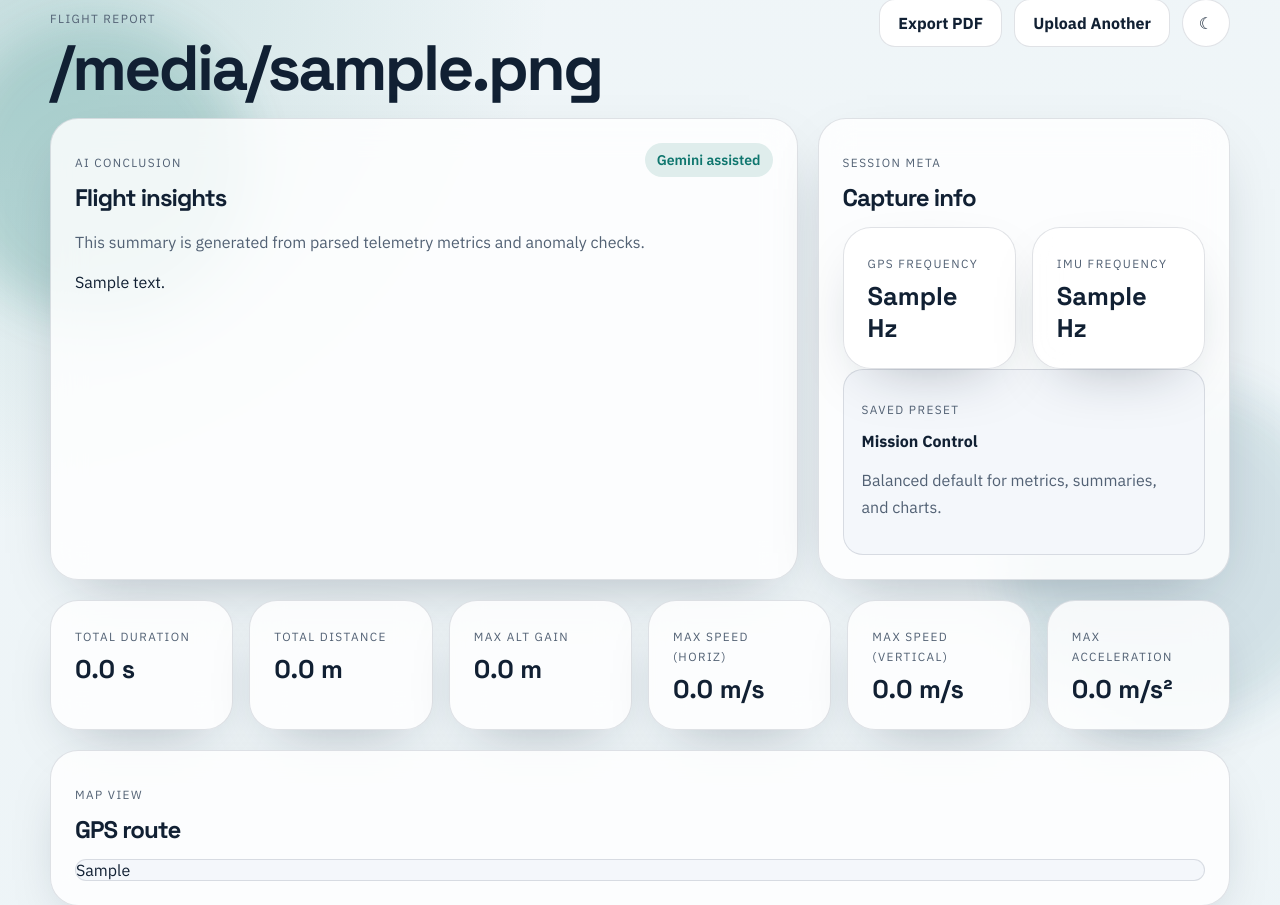
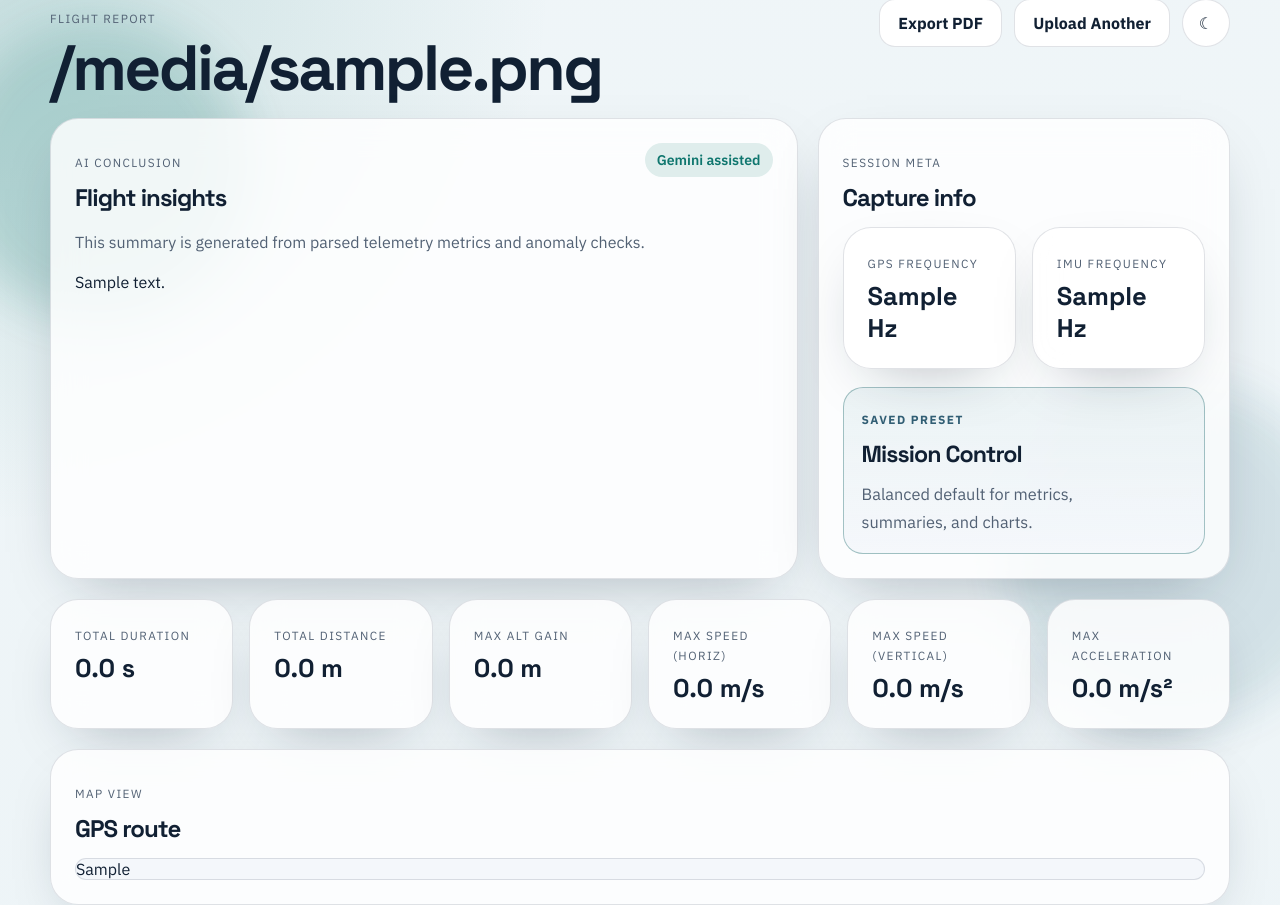
Before and after one commit to desireless69/Hackaton, a FastAPI app: template src/templates/result.html in a window 1280 px wide. Shown: the part 29-934 px from the top of the page. Run offline with FastAPI, Linux system fonts and the light colour scheme; the template is opened without the code that fills it: most values are stand-ins (such as "Sample title", 1, 10 or a date in 2020).

Commit message:
pre release version
fixed some spacing issues

```diff
--- a/src/static/css/app.css
+++ b/src/static/css/app.css
@@ -170,6 +170,7 @@ h2 {
 
 .hero-grid {
     grid-template-columns: minmax(0, 1.5fr) minmax(320px, 0.9fr);
+    margin-bottom: 10px;
 }
 
 .report-grid {
@@ -489,6 +490,47 @@ h2 {
     padding: 18px;
 }
 
+.preset-preview p {
+    margin: 0;
+}
+
+.preset-preview strong {
+    display: block;
+    margin-top: 8px;
+}
+
+.panel-side .meta-grid {
+    margin-bottom: 18px;
+}
+
+.preset-preview.compact {
+    padding: 22px 18px 18px;
+    border-color: color-mix(in srgb, var(--accent) 26%, var(--border));
+    background:
+        linear-gradient(180deg, color-mix(in srgb, var(--accent-soft) 42%, var(--surface-soft)) 0%, var(--surface-soft) 100%);
+    box-shadow: inset 0 1px 0 rgba(255, 255, 255, 0.04);
+}
+
+.preset-preview.compact .preview-label {
+    color: color-mix(in srgb, var(--accent-strong) 52%, var(--muted));
+    font-weight: 700;
+}
+
+.preset-preview.compact strong {
+    margin-top: 12px;
+    font-family: var(--font-display);
+    font-size: 1.45rem;
+    line-height: 1.05;
+    letter-spacing: -0.04em;
+}
+
+.preset-preview.compact p[data-current-preset-copy] {
+    margin-top: 14px;
+    max-width: 22ch;
+    font-size: 1.02rem;
+    line-height: 1.7;
+}
+
 .summary-stack {
     display: grid;
     gap: 12px;
@@ -534,6 +576,10 @@ h2 {
 
 .comparison-table-wrap {
     overflow-x: auto;
+}
+
+.panel-compare {
+    margin-top: 12px;
 }
 
 .comparison-table {
--- a/src/templates/result.html
+++ b/src/templates/result.html
@@ -15,7 +15,7 @@
                 <h1 class="hero-title">{{ filename }}</h1>
             </div>
             <div class="topbar-actions">
-                <a href="/report/{{ report_id }}/export/pdf" class="secondary-button">Export PDF</a>
+                <a href="/reports/{{ report_id }}/export.pdf" class="secondary-button">Export PDF</a>
                 <a href="/" class="secondary-button">Upload Another</a>
                 <button type="button" class="icon-button" data-theme-toggle aria-label="Toggle theme" title="Toggle theme"></button>
             </div>
```
